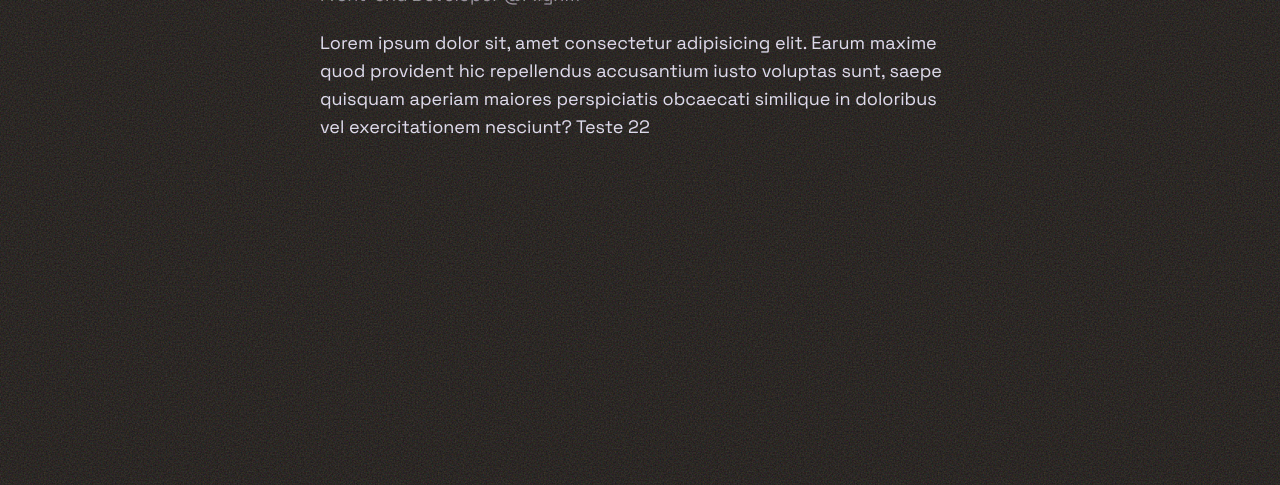
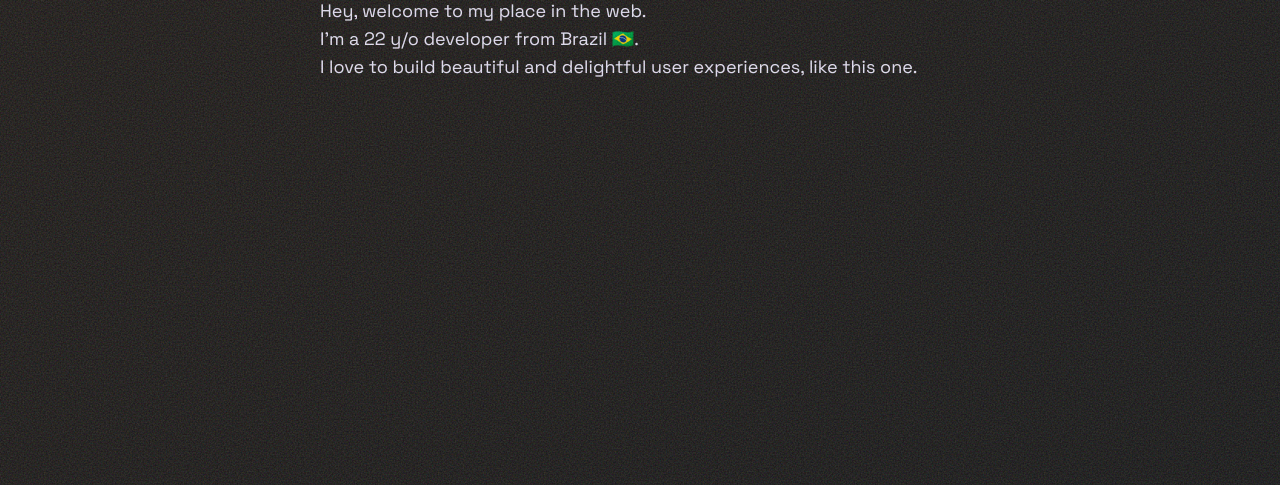
Before and after one commit to filipeveronezi/veronezi.dev, an Astro site: page / in a window 1280 px wide. Shown: the part 315-800 px from the top of the page. Built offline with nearby package versions, Linux system fonts and the light colour scheme; Astro itself is replaced by a stand-in of ours.

Commit message:
✨ update home page content

```diff
--- a/src/components/Heading.astro
+++ b/src/components/Heading.astro
@@ -5,8 +5,9 @@
       href="https://thepilgrim.com.br"
       target="_blank"
       rel="noreferrer noopener"
-      class="peer transition-colors hover:text-orange-400 hover:underline">@Pilgrim</a
+      class="hover: peer text-purple-100/50 underline decoration-purple-100/50 underline-offset-2 transition-colors hover:underline lg:text-purple-100/50 lg:no-underline lg:decoration-orange-500/50 lg:hover:text-orange-400"
+      >@Pilgrim</a
     >
-    <span class="absolute -right-6 hidden animate-fade-right peer-hover:inline peer-hover:text-orange-500">🧡</span>
+    <span class="absolute -right-6 hidden animate-fade-right text-purple-500 peer-hover:inline">🧡</span>
   </h2>
 </div>
--- a/src/components/Introduction.astro
+++ b/src/components/Introduction.astro
@@ -4,9 +4,8 @@ import { getMyAge } from '../utils/getMyAge'
 const age = getMyAge()
 ---
 
-<p class="text-lg font-light leading-7">
-  Lorem ipsum dolor sit, amet consectetur adipisicing elit. Earum maxime quod provident hic repellendus accusantium
-  iusto voluptas sunt, saepe quisquam aperiam maiores perspiciatis obcaecati similique in doloribus vel exercitationem
-  nesciunt? Teste
-  <span>{age}</span>
+<p class="flex flex-col text-lg font-light leading-7">
+  <span>Hey, welcome to my place in the web.</span>
+  <span>I'm a {age} y/o developer from Brazil 🇧🇷.</span>
+  <span> I love to build beautiful and delightful user experiences, like this one.</span>
 </p>
--- a/src/pages/index.astro
+++ b/src/pages/index.astro
@@ -5,8 +5,8 @@ import Layout from '../layouts/Layout.astro'
 ---
 
 <Layout title="Portfolio">
-  <main class="h-screen bg-stone-900 pt-64">
-    <div class="mx-auto flex h-full max-w-screen-sm flex-col gap-5">
+  <main class="h-screen bg-gradient-to-br from-stone-900 to-neutral-900 pt-56">
+    <div class="mx-auto flex h-full max-w-screen-sm flex-col gap-5 px-6 lg:px-0">
       <Heading />
       <Introduction />
     </div>
```
